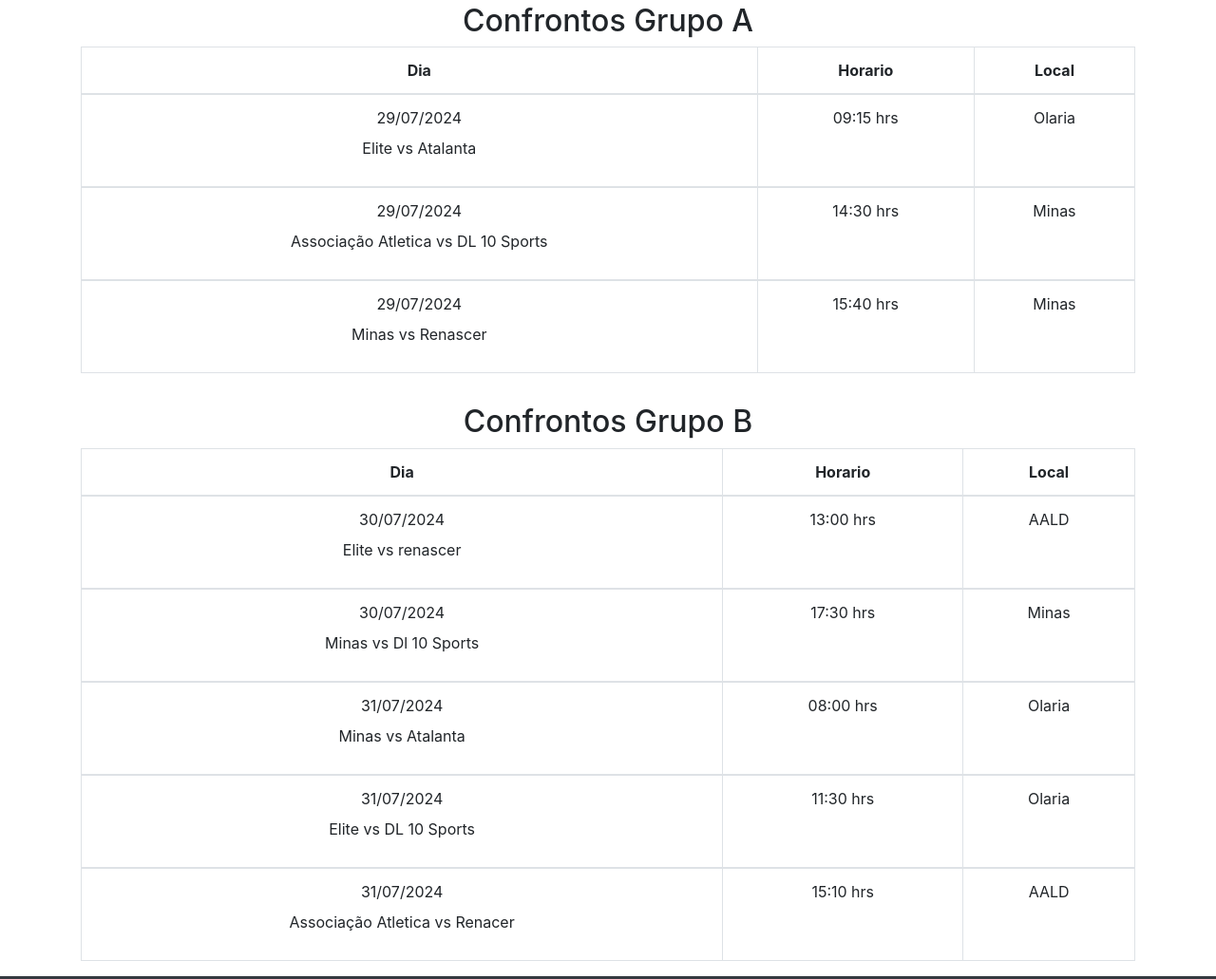
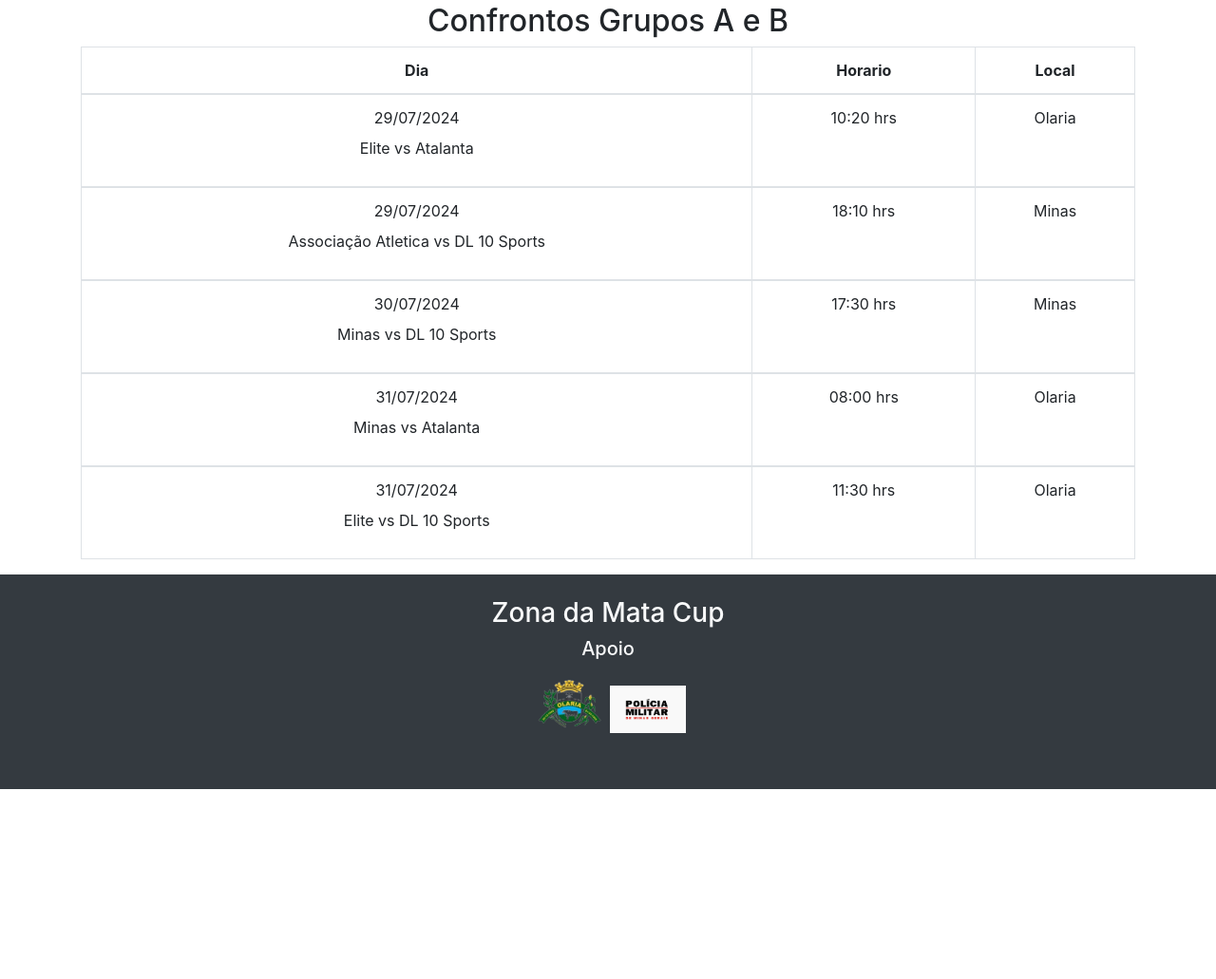
Before and after one commit to wessilva07/campeonato_olaria, a plain HTML site: page sub_13.html in a window 1280 px wide. Shown: the part 1632-2663 px from the top of the page at 95% size. After the commit the page ends 2463 px from the top, so only its background shows below. Drawn offline with nearby package versions, Linux system fonts and the light colour scheme.

Commit message:
Add files via upload

```diff
--- a/sub_13.html
+++ b/sub_13.html
@@ -295,7 +295,7 @@
 
     <section class="container mt-3 text-center">
       <div class="table-responsive mt-3">
-        <h2>Confrontos Grupo A</h2>
+        <h2>Confrontos Grupos A e B</h2>
         <table class="table table-bordered">
           <thead>
             <tr>
@@ -314,7 +314,7 @@
               </td>
               <td>
                 <ul class="list-unstyled">
-                  <li>09:15 hrs</li>
+                  <li>10:20 hrs</li>
                 </ul>
               </td>
               <td>
@@ -334,7 +334,7 @@
               </td>
               <td>
                 <ul class="list-unstyled">
-                  <li>14:30 hrs</li>
+                  <li>18:10 hrs</li>
                 </ul>
               </td>
               <td>
@@ -344,67 +344,13 @@
               </td>
             </tr>
           </tbody>
-          <tbody>
-            <tr>
-              <td>
-                <ul class="list-unstyled">
-                  <li>29/07/2024</li>
-                  <li class="mt-2">Minas vs Renascer</li>
-                </ul>
-              </td>
-              <td>
-                <ul class="list-unstyled">
-                  <li>15:40 hrs</li>
-                </ul>
-              </td>
-              <td>
-                <ul class="list-unstyled">
-                  <li>Minas</li>
-                </ul>
-              </td>
-            </tr>
-          </tbody>
-        </table>
-      </div>
-    </section>
 
-    <section class="container mt-3 text-center">
-      <div class="table-responsive mt-3">
-        <h2>Confrontos Grupo B</h2>
-        <table class="table table-bordered">
-          <thead>
-            <tr>
-              <th>Dia</th>
-              <th>Horario</th>
-              <th>Local</th>
-            </tr>
-          </thead>
           <tbody>
             <tr>
               <td>
                 <ul class="list-unstyled">
                   <li>30/07/2024</li>
-                  <li class="mt-2">Elite vs renascer</li>
-                </ul>
-              </td>
-              <td>
-                <ul class="list-unstyled">
-                  <li>13:00 hrs</li>
-                </ul>
-              </td>
-              <td>
-                <ul class="list-unstyled">
-                  <li>AALD</li>
-                </ul>
-              </td>
-            </tr>
-          </tbody>
-          <tbody>
-            <tr>
-              <td>
-                <ul class="list-unstyled">
-                  <li>30/07/2024</li>
-                  <li class="mt-2">Minas vs Dl 10 Sports</li>
+                  <li class="mt-2">Minas vs DL 10 Sports</li>
                 </ul>
               </td>
               <td>
@@ -419,6 +365,7 @@
               </td>
             </tr>
           </tbody>
+
           <tbody>
             <tr>
               <td>
@@ -439,6 +386,7 @@
               </td>
             </tr>
           </tbody>
+
           <tbody>
             <tr>
               <td>
@@ -459,29 +407,10 @@
               </td>
             </tr>
           </tbody>
-          <tbody>
-            <tr>
-              <td>
-                <ul class="list-unstyled">
-                  <li>31/07/2024</li>
-                  <li class="mt-2">Associação Atletica vs Renacer</li>
-                </ul>
-              </td>
-              <td>
-                <ul class="list-unstyled">
-                  <li>15:10 hrs</li>
-                </ul>
-              </td>
-              <td>
-                <ul class="list-unstyled">
-                  <li>AALD</li>
-                </ul>
-              </td>
-            </tr>
-          </tbody>
         </table>
       </div>
     </section>
+
 
 
     <footer class="bg-dark text-light py-4 text-center">
```
Also changed, not shown: sub_17.html (+35 -34 lines).
